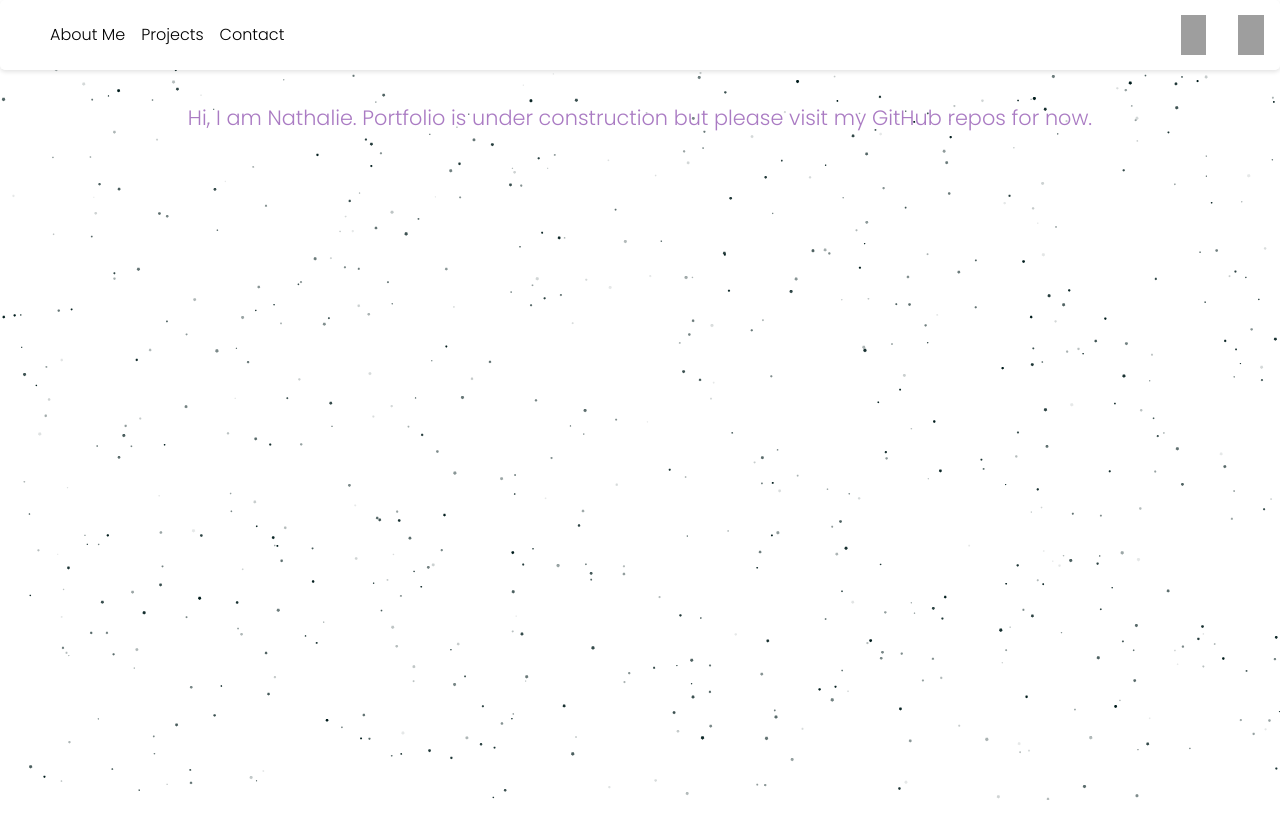
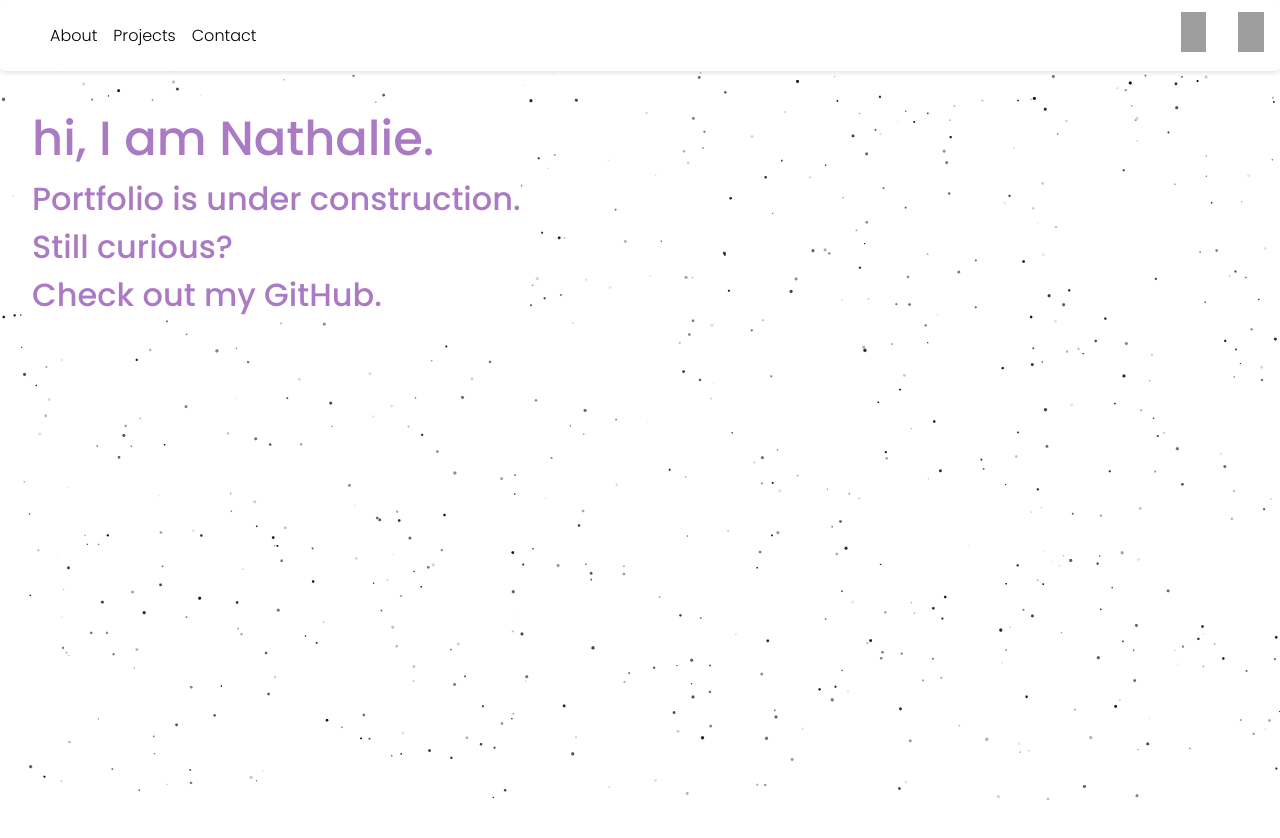
Before and after one commit to nathaliedpettersson/portfolio, a React (Create React App) app: page / in a window 1280 px wide. Shown: the top 838 px of the page. Built offline with nearby package versions, Linux system fonts and the light colour scheme; grey boxes are pictures that could not be loaded.

Commit message:
feat: add About component to project

```diff
--- a/src/App.css
+++ b/src/App.css
@@ -1,6 +1,5 @@
 @import './index.css';
 @import url('https://fonts.googleapis.com/css2?family=Poppins:wght@300&display=swap');
-
 
 body {
   font-family: 'Poppins', sans-serif;
@@ -8,6 +7,7 @@ body {
 
 .wrapper {
   z-index: 1;
+  font-weight: 300;
 }
 
 #tsparticles {
@@ -78,14 +78,12 @@ body {
 
   section {
     display: flex;
-    justify-content: center;
     height: 100vh;
     }
 
 #about {
-  margin-top: 2rem;
-  color: #AA7BC3;
-  font-size: 1.3rem;
+  margin: 2rem 0rem 0rem 2rem;
+  display: block;
 }
 
 @media screen and (min-width: 375px) and (max-width: 850px) {
--- a/src/App.tsx
+++ b/src/App.tsx
@@ -3,6 +3,7 @@ import Particles from "react-tsparticles";
 import { loadFull } from "tsparticles";
 import type { Container } from 'tsparticles-engine';
 import { Link } from 'react-scroll';
+import About from "./components/About";
 import './App.css';
 
 const App = () => {
@@ -80,7 +81,7 @@ const App = () => {
             <ul>
               <li>
                 <Link activeClass="active" smooth spy to="about" aria-label="About">
-                  About Me
+                  About
                 </Link>
               </li>
               <li>
@@ -99,7 +100,7 @@ const App = () => {
           <a href="https://www.linkedin.com/in/nathalie-developer/" target="_blank" aria-label="Linkedin profile"><img className="linkedin-logo" src={linkedinLogo} alt="Linkedin logo"></img></a>
         </header>
 
-        <section id="about">Hi, I am Nathalie. Portfolio is under construction but please visit my GitHub repos for now.</section>
+        <section id="about"><About /></section>
         <section id="projects"></section>
         <section id="contact"></section>
       </div>
--- /dev/null
+++ b/src/components/About.css
@@ -0,0 +1,23 @@
+@import url('https://fonts.googleapis.com/css2?family=Poppins:wght@500&display=swap');
+
+.container {
+    background: #ffffff;
+    z-index: 1;
+    width: fit-content;
+}
+
+h1 {
+    font-size: 3rem;
+}
+
+h1,
+h3 {
+    margin: 0;
+    color: #AA7BC3;
+    font-family: 'Poppins', sans-serif;
+    font-weight: 500;
+}
+
+h3 {
+    font-size: 2rem;
+}
--- /dev/null
+++ b/src/components/About.tsx
@@ -0,0 +1,14 @@
+import './About.css';
+
+const About = () => {
+    return (
+        <div className="container">
+            <h1>hi, I am Nathalie.</h1>
+            <h3>Portfolio is under construction.
+                <br></br> Still curious?</h3>
+            <h3>Check out my GitHub.</h3>
+        </div>
+    )
+}
+
+export default About;
--- a/src/index.css
+++ b/src/index.css
@@ -1,7 +1,3 @@
-@tailwind base;
-@tailwind components;
-@tailwind utilities;
-
 :root {
 --primary-text: black;
 --primary-link-button: #ABD6DFFF;
@@ -9,9 +5,6 @@
 
 body {
   margin: 0;
-  font-family: -apple-system, BlinkMacSystemFont, 'Segoe UI', 'Roboto', 'Oxygen',
-    'Ubuntu', 'Cantarell', 'Fira Sans', 'Droid Sans', 'Helvetica Neue',
-    sans-serif;
   -webkit-font-smoothing: antialiased;
   -moz-osx-font-smoothing: grayscale;
 }
```
